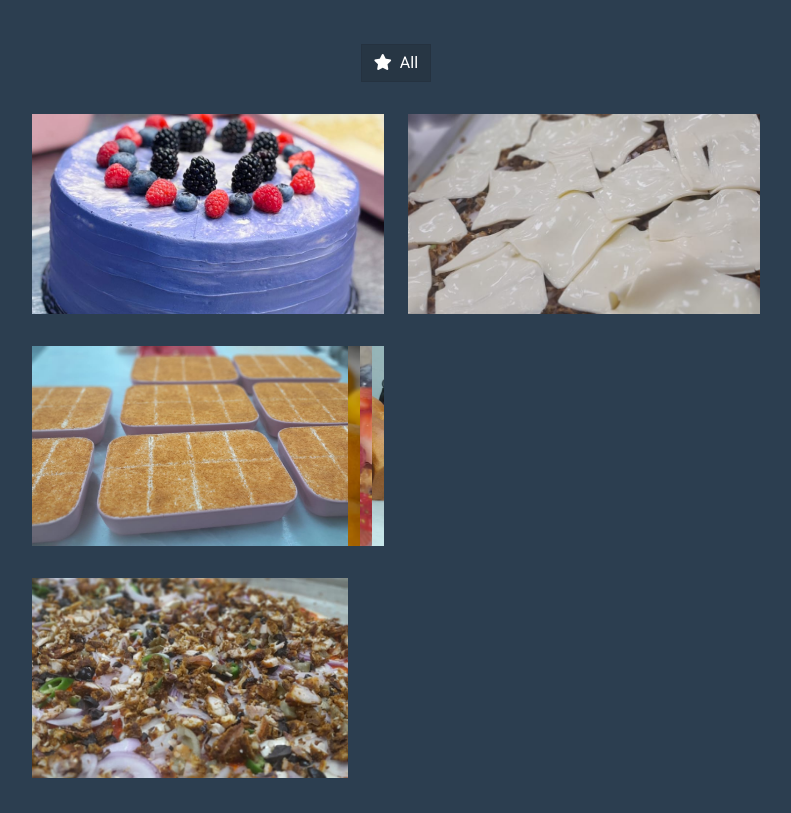
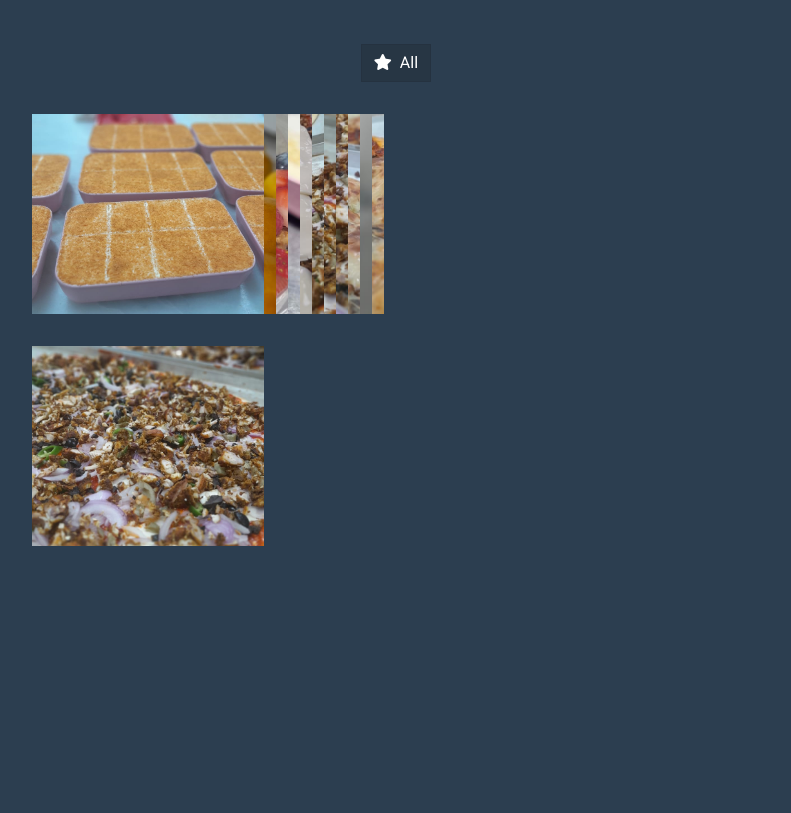
Before and after one commit to hussainmahmooth/sanoafbio, a plain HTML site: page index.html in a window 1280 px wide. Shown: the part 2494-3307 px from the top of the page, without its empty margins (438-1229 px from the left). Drawn offline with nearby package versions, Linux system fonts and the light colour scheme.

Commit message:
Update index.html

```diff
--- a/index.html
+++ b/index.html
@@ -273,36 +273,93 @@
                                 </div>
 
                                 <!-- First row with 2 images -->
-                                <div class="row portfolio-container">
+
+
+                                <!-- Second row with 2 images -->
+
+				    <div class="row portfolio-container">
                                     <div class="col-md-6 mb-4 portfolio-item first">
                                         <div class="position-relative overflow-hidden mb-2">
-                                            <img class="img-fluid portfolio-img" src="img/f1.jpg" alt="">
+                                            <img class="img-fluid portfolio-img" src="img/fd5.jpg" alt="">
                                             <div class="portfolio-btn d-flex align-items-center justify-content-center">
-                                                <a href="img/f1.jpg" data-lightbox="portfolio">
+                                                <a href="img/f5.jpg" data-lightbox="portfolio">
                                                     <i class="bi bi-plus text-light"></i>
                                                 </a>
                                             </div>
                                         </div>
                                     </div>
+				 <div class="row portfolio-container">
                                     <div class="col-md-6 mb-4 portfolio-item first">
                                         <div class="position-relative overflow-hidden mb-2">
-                                            <img class="img-fluid portfolio-img" src="img/f2.jpg" alt="">
+                                            <img class="img-fluid portfolio-img" src="img/f5.jpg" alt="">
                                             <div class="portfolio-btn d-flex align-items-center justify-content-center">
-                                                <a href="img/f2.jpg" data-lightbox="portfolio">
+                                                <a href="img/f5.jpg" data-lightbox="portfolio">
                                                     <i class="bi bi-plus text-light"></i>
                                                 </a>
                                             </div>
                                         </div>
                                     </div>
-                                </div>
-
-                                <!-- Second row with 2 images -->
-                                <div class="row portfolio-container">
+				 <div class="row portfolio-container">
+                                    <div class="col-md-6 mb-4 portfolio-item first">
+                                        <div class="position-relative overflow-hidden mb-2">
+                                            <img class="img-fluid portfolio-img" src="img/fd1.jpg" alt="">
+                                            <div class="portfolio-btn d-flex align-items-center justify-content-center">
+                                                <a href="img/f5.jpg" data-lightbox="portfolio">
+                                                    <i class="bi bi-plus text-light"></i>
+                                                </a>
+                                            </div>
+                                        </div>
+                                    </div>
+				<div class="row portfolio-container">
+                                    <div class="col-md-6 mb-4 portfolio-item first">
+                                        <div class="position-relative overflow-hidden mb-2">
+                                            <img class="img-fluid portfolio-img" src="img/f7.jpg" alt="">
+                                            <div class="portfolio-btn d-flex align-items-center justify-content-center">
+                                                <a href="img/f5.jpg" data-lightbox="portfolio">
+                                                    <i class="bi bi-plus text-light"></i>
+                                                </a>
+                                            </div>
+                                        </div>
+                                    </div>
+				 <div class="row portfolio-container">
+                                    <div class="col-md-6 mb-4 portfolio-item first">
+                                        <div class="position-relative overflow-hidden mb-2">
+                                            <img class="img-fluid portfolio-img" src="img/f6.jpg" alt="">
+                                            <div class="portfolio-btn d-flex align-items-center justify-content-center">
+                                                <a href="img/f5.jpg" data-lightbox="portfolio">
+                                                    <i class="bi bi-plus text-light"></i>
+                                                </a>
+                                            </div>
+                                        </div>
+                                    </div>
+				 <div class="row portfolio-container">
+                                    <div class="col-md-6 mb-4 portfolio-item first">
+                                        <div class="position-relative overflow-hidden mb-2">
+                                            <img class="img-fluid portfolio-img" src="img/f4.jpg" alt="">
+                                            <div class="portfolio-btn d-flex align-items-center justify-content-center">
+                                                <a href="img/f5.jpg" data-lightbox="portfolio">
+                                                    <i class="bi bi-plus text-light"></i>
+                                                </a>
+                                            </div>
+                                        </div>
+                                    </div>
+				 <div class="row portfolio-container">
                                     <div class="col-md-6 mb-4 portfolio-item first">
                                         <div class="position-relative overflow-hidden mb-2">
                                             <img class="img-fluid portfolio-img" src="img/f3.jpg" alt="">
                                             <div class="portfolio-btn d-flex align-items-center justify-content-center">
-                                                <a href="img/f3.jpg" data-lightbox="portfolio">
+                                                <a href="img/f5.jpg" data-lightbox="portfolio">
+                                                    <i class="bi bi-plus text-light"></i>
+                                                </a>
+                                            </div>
+                                        </div>
+                                    </div>
+				<div class="row portfolio-container">
+                                    <div class="col-md-6 mb-4 portfolio-item first">
+                                        <div class="position-relative overflow-hidden mb-2">
+                                            <img class="img-fluid portfolio-img" src="img/f2.jpg" alt="">
+                                            <div class="portfolio-btn d-flex align-items-center justify-content-center">
+                                                <a href="img/f5.jpg" data-lightbox="portfolio">
                                                     <i class="bi bi-plus text-light"></i>
                                                 </a>
                                             </div>
@@ -311,7 +368,7 @@
 				    <div class="row portfolio-container">
                                     <div class="col-md-6 mb-4 portfolio-item first">
                                         <div class="position-relative overflow-hidden mb-2">
-                                            <img class="img-fluid portfolio-img" src="img/fd5.jpg" alt="">
+                                            <img class="img-fluid portfolio-img" src="img/f1.jpg" alt="">
                                             <div class="portfolio-btn d-flex align-items-center justify-content-center">
                                                 <a href="img/f5.jpg" data-lightbox="portfolio">
                                                     <i class="bi bi-plus text-light"></i>
@@ -365,39 +422,7 @@
                                 </div>
 
                                 <!-- Third row with 2 images -->
-                                <div class="row portfolio-container">
-                                    <div class="col-md-6 mb-4 portfolio-item first">
-                                        <div class="position-relative overflow-hidden mb-2">
-                                            <img class="img-fluid portfolio-img" src="img/f5.jpg" alt="">
-                                            <div class="portfolio-btn d-flex align-items-center justify-content-center">
-                                                <a href="img/f5.jpg" data-lightbox="portfolio">
-                                                    <i class="bi bi-plus text-light"></i>
-                                                </a>
-                                            </div>
-                                        </div>
-                                    </div>
-                                    <div class="col-md-6 mb-4 portfolio-item first">
-                                        <div class="position-relative overflow-hidden mb-2">
-                                            <img class="img-fluid portfolio-img" src="img/f6.jpg" alt="">
-                                            <div class="portfolio-btn d-flex align-items-center justify-content-center">
-                                                <a href="img/f6.jpg" data-lightbox="portfolio">
-                                                    <i class="bi bi-plus text-light"></i>
-                                                </a>
-                                            </div>
-                                        </div>
-                                    </div>
-				    <div class="row portfolio-container">
-                                    <div class="col-md-6 mb-4 portfolio-item first">
-                                        <div class="position-relative overflow-hidden mb-2">
-                                            <img class="img-fluid portfolio-img" src="img/fd1.jpg" alt="">
-                                            <div class="portfolio-btn d-flex align-items-center justify-content-center">
-                                                <a href="img/f5.jpg" data-lightbox="portfolio">
-                                                    <i class="bi bi-plus text-light"></i>
-                                                </a>
-                                            </div>
-                                        </div>
-                                    </div>
-                                </div>
+
 
                             </div>
                         </div>
```
